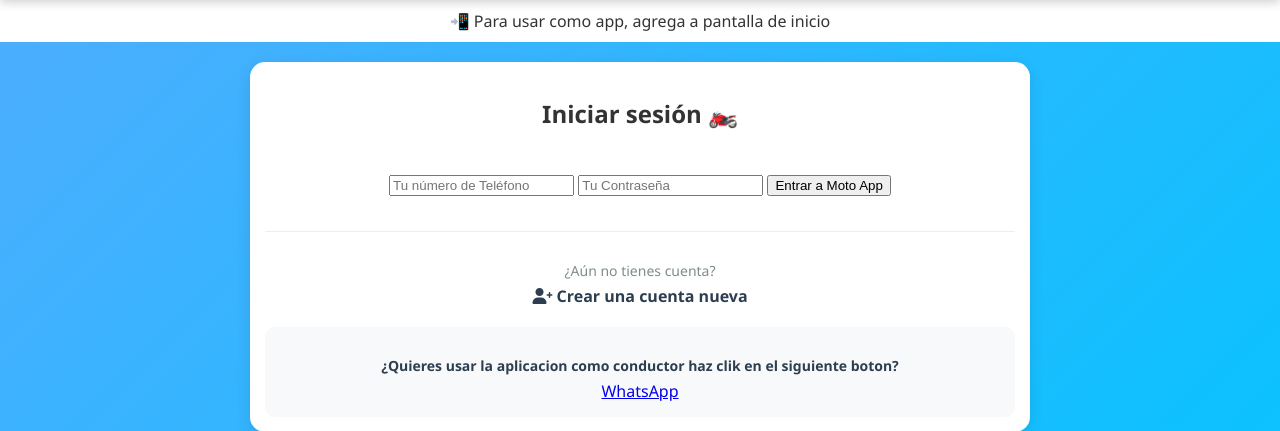
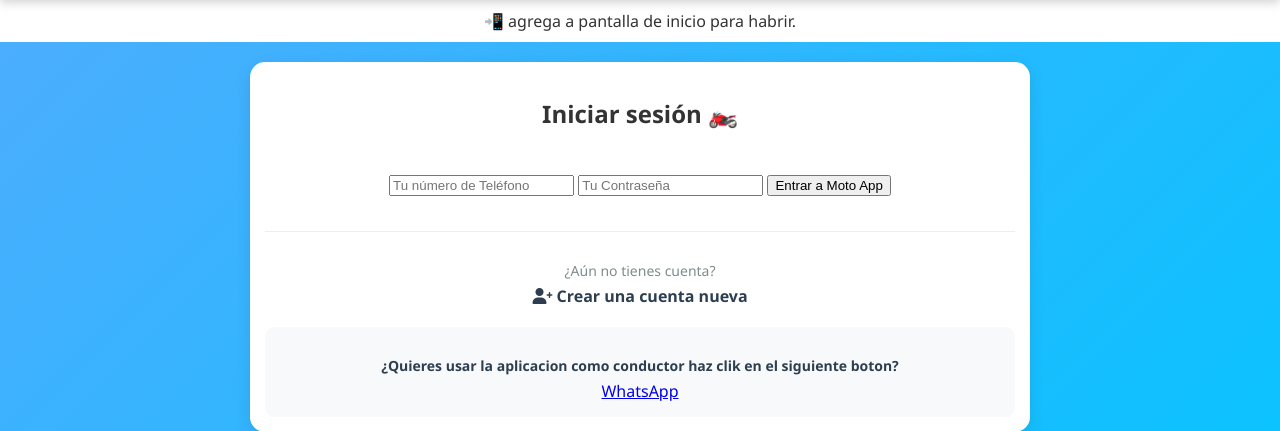
Before and after one commit to robert70-m/moto_appv01, a Flask app: page / in a window 1280 px wide. Shown: the part 59-490 px from the top of the page. Run offline with Flask 3, Linux system fonts and the light colour scheme.

Commit message:
actuañlizar

```diff
--- a/templates/base.html
+++ b/templates/base.html
@@ -138,7 +138,7 @@
 
 
 <div style="text-align:center; padding:10px; background:#fff;">
-📲 Para usar como app, agrega a pantalla de inicio
+📲 agrega a pantalla de inicio para habrir.
 </div>
 
 <main class="container {% if request.path == '/mapa_conductor' %}full-width-container{% endif %}">
```
